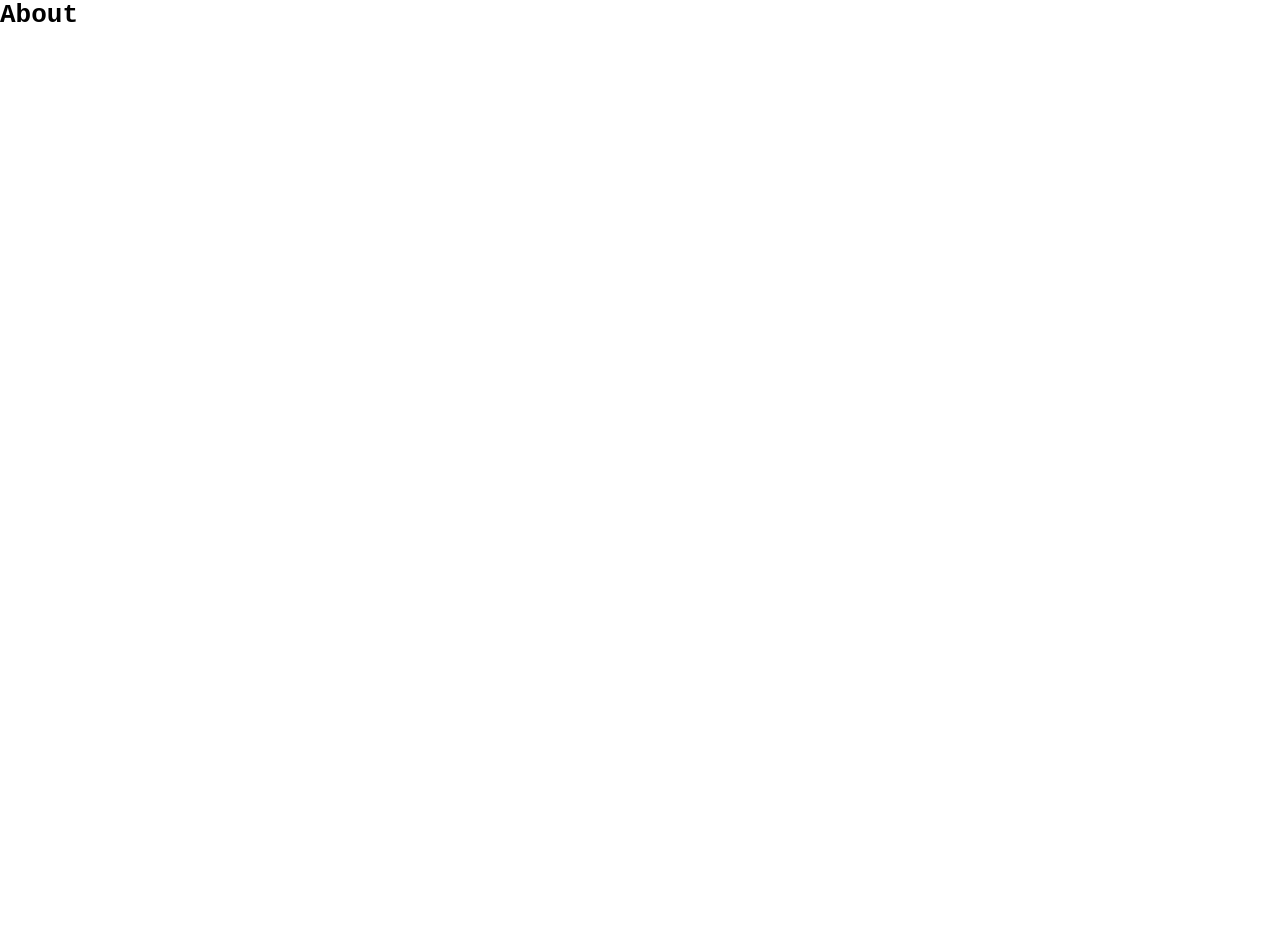
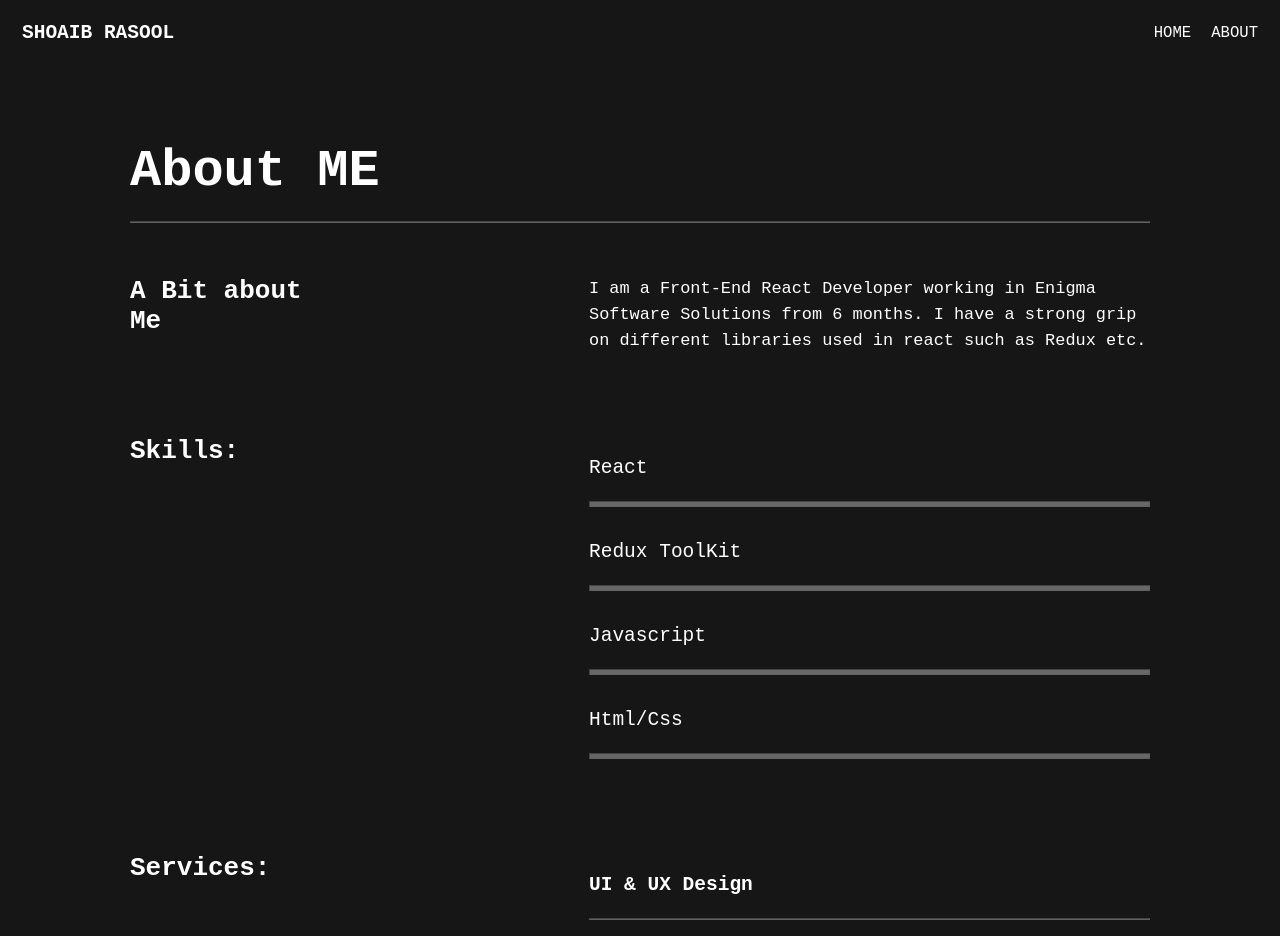
Before and after one commit to shoaibrasool/portfolioApp, a React (Vite) app: page /hello in a window 1280 px wide. Shown: the top 936 px of the page. Before the commit the page ends 800 px from the top, so only its background shows below. Built offline with nearby package versions, Linux system fonts and the light colour scheme.

Commit message:
About page Completed

```diff
--- /dev/null
+++ b/src/components/About/About.jsx
@@ -0,0 +1,63 @@
+import './about.css'
+
+
+const About = () => {
+    return (
+        <div className='about'>
+            <h1>About ME</h1>
+            <hr />
+            <div className="myself">
+                <h2>A Bit about Me</h2>
+                <p>
+                    I am a Front-End React Developer working in Enigma Software Solutions from 6 months. I have a strong grip on different libraries used in react such as Redux etc.
+                </p>
+            </div>
+            <div className="myself">
+                <h2>Skills:</h2>
+                <div className="skills">
+                    <div className="skill">
+                        <span>React</span>
+                        <hr />
+                    </div>
+                    <div className="skill">
+                        <span>Redux ToolKit</span>
+                        <hr />
+                    </div>
+                    <div className="skill">
+                        <span>Javascript</span>
+                        <hr />
+                    </div>
+                    <div className="skill">
+                        <span>Html/Css</span>
+                        <hr />
+                    </div>
+                </div>
+            </div>
+            <div className="myself">
+                <h2>Services:</h2>
+                <div className="services">
+                    <div className="skill">
+                        <span>UI & UX Design</span>
+                        <hr />
+                        <p>I design applications that are responsive for all devices and the desing won;t be effected by the width of the screen</p>
+
+                    </div>
+                    <div className="skill">
+                        <span>Mobile Apps</span>
+                        <hr />
+                        <p>I design applications that are responsive for all devices and the desing won;t be effected by the width of the screen</p>
+
+                    </div>
+                    <div className="skill">
+                        <span>Responsive Applications</span>
+                        <hr />
+                        <p>I design applications that are responsive for all devices and the desing won;t be effected by the width of the screen</p>
+                    </div>
+                </div>
+            </div>
+
+        </div>
+    )
+}
+
+export default About
--- /dev/null
+++ b/src/components/About/about.css
@@ -0,0 +1,60 @@
+.about {
+    background-color: rgb(22, 22, 22);
+    padding: 0 10rem;
+    padding-top: 5%;
+    color: white;
+}
+
+.about h1 {
+    padding-top: 6rem;
+    padding-bottom: 1.5rem;
+    font-size: 4rem;
+}
+
+hr {
+    opacity: .35;
+    margin-bottom: 1rem;
+}
+
+.about h2 {
+    font-size: 2rem;
+    flex-grow: 1;
+    min-width: 20%;
+    margin-right: 25%;
+}
+
+.about p {
+    font-size: 1.3rem;
+    line-height: 2rem;
+}
+
+.myself {
+    padding: 4% 0;
+    display: flex;
+}
+
+.skills {
+    display: flex;
+    flex-direction: column;
+    width: 70%;
+    font-size: 1.2rem;
+
+}
+
+.skill span {
+    font-size: 1.5rem;
+    line-height: 5rem;
+}
+
+.skill p {
+    margin-bottom: 2rem;
+}
+
+.skills hr {
+    padding: 2px;
+    background-color: white;
+}
+
+.services span {
+    font-weight: bold;
+}
--- a/src/components/Navbar/Navbar.jsx
+++ b/src/components/Navbar/Navbar.jsx
@@ -1,17 +1,16 @@
-
 import { Link } from "react-router-dom";
-
+import './navbar.css'
 
 
 export default function Navbar() {
 
     return (
         <>
-            <div style={{ color: "white", width: '100%', position: 'fixed', display: 'flex', justifyContent: 'space-between', alignItems: 'center', padding: '22px' }}>
+            <div className="nav">
                 <h2>SHOAIB RASOOL</h2>
-                <div className="links" style={{ display: 'flex', justifyContent: 'space-between', alignItems: 'center', gap: '20px', color: 'white' }}>
-                    <Link style={{ textDecoration: 'none', color: 'white' }} to={"/"}>HOME</Link>
-                    <Link style={{ textDecoration: 'none', color: 'white' }} to={"/hello"}>ABOUT</Link>
+                <div className="links">
+                    <Link className="link" to={"/"}>HOME</Link>
+                    <Link className="link" to={"/hello"}>ABOUT</Link>
                 </div>
             </div>
 
--- /dev/null
+++ b/src/components/Navbar/navbar.css
@@ -0,0 +1,25 @@
+.nav {
+    color: white;
+    width: 100%;
+    padding: 22px;
+    display: flex;
+    justify-content: space-between;
+    background-color: rgb(22, 22, 22);
+    /* box-shadow: 10px 0 5px rgb(70, 70, 70); */
+    align-items: center;
+    position: fixed;
+}
+
+
+.links {
+    display: flex;
+    justify-content: space-between;
+    align-items: center;
+    gap: 20px;
+}
+
+.link {
+    font-size: 1.2rem;
+    text-decoration: none;
+    color: white;
+}
--- a/src/main.jsx
+++ b/src/main.jsx
@@ -9,6 +9,7 @@ import {
   RouterProvider,
 } from "react-router-dom";
 import App from './App.jsx';
+import About from './components/About/About.jsx';
 
 const router = createBrowserRouter([
   {
@@ -21,7 +22,7 @@ const router = createBrowserRouter([
       },
       {
         path: "/hello",
-        element: <h1>About</h1>,
+        element: <About/>
       }
     ],
   },
```
